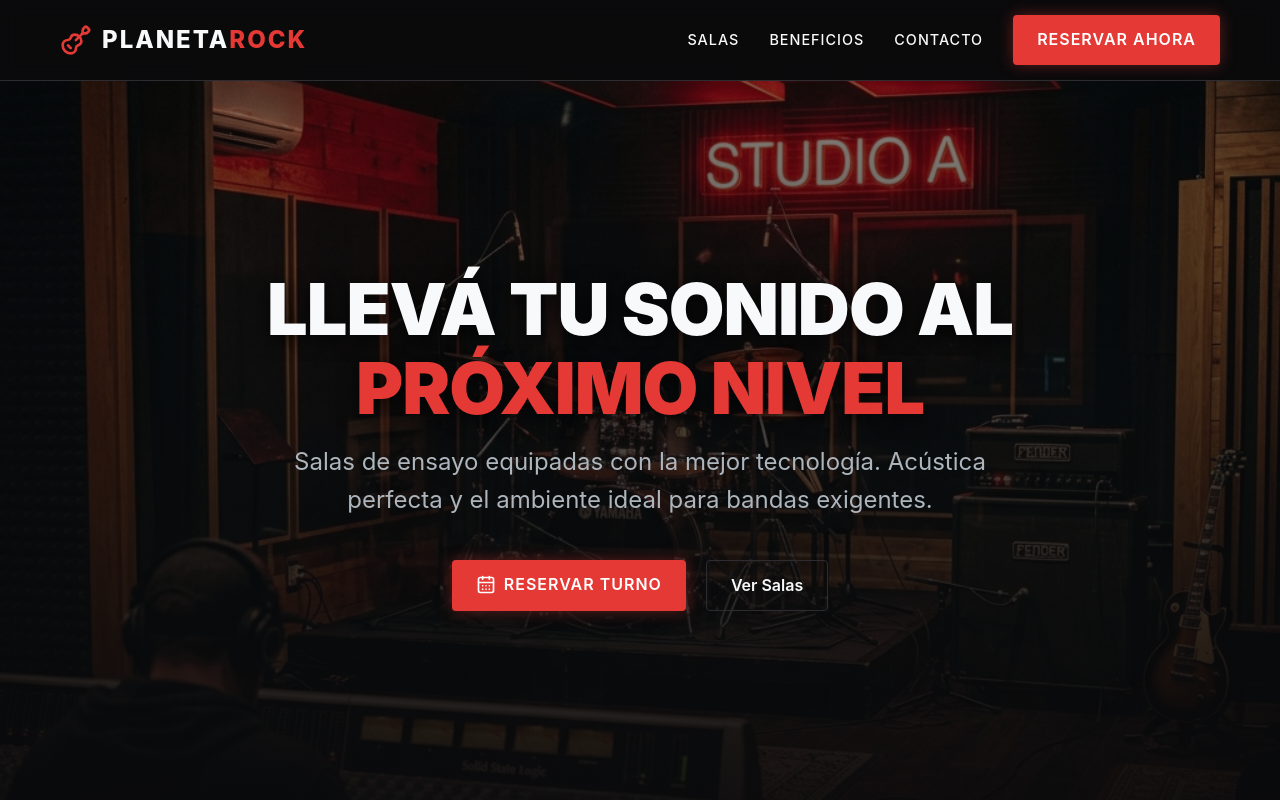
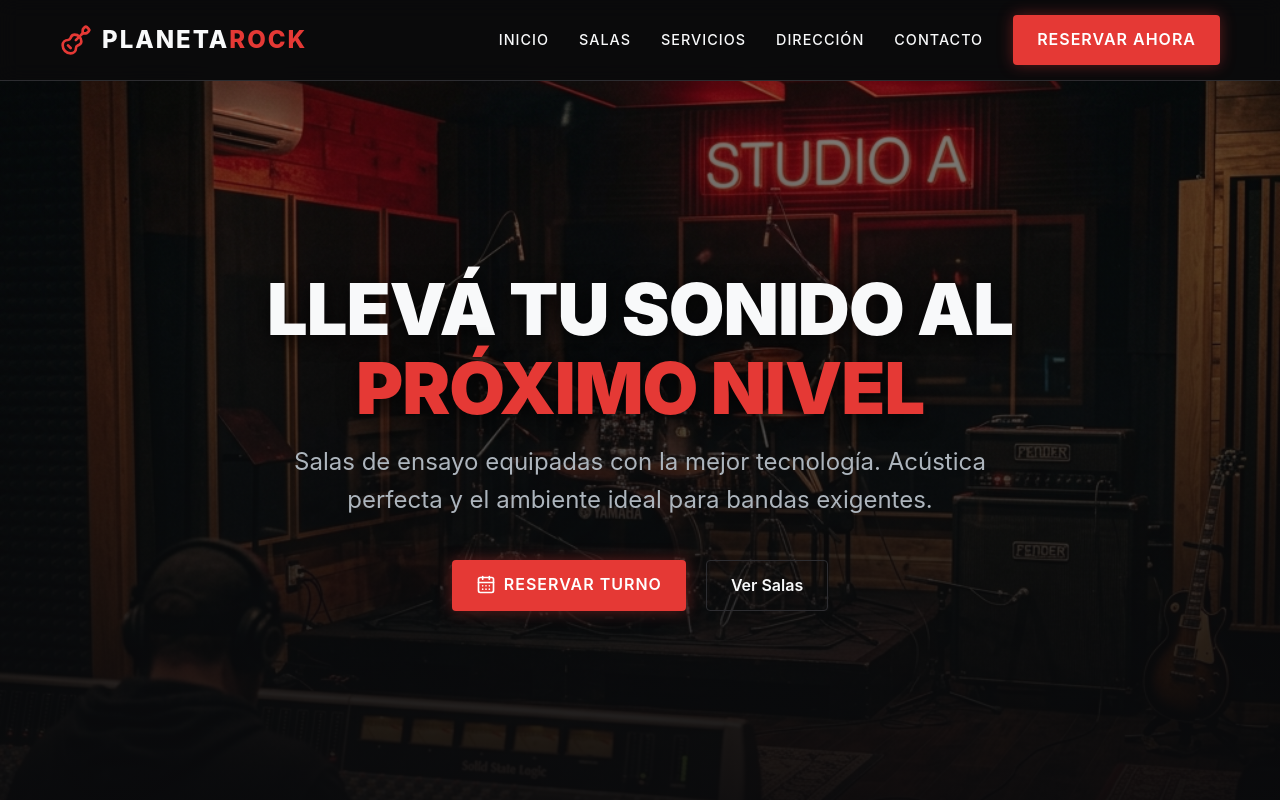
Before and after one commit to facuansin/salas-de-ensayo-app, a Next.js app: page / in a window 1280 px wide. Shown: the top 800 px of the page. Built offline with nearby package versions, Linux system fonts and the light colour scheme.

Commit message:
update header links and use official social icons

```diff
--- a/package.json
+++ b/package.json
@@ -17,7 +17,8 @@
     "next": "16.2.4",
     "prisma": "^6.19.3",
     "react": "19.2.4",
-    "react-dom": "19.2.4"
+    "react-dom": "19.2.4",
+    "react-icons": "^5.6.0"
   },
   "devDependencies": {
     "@types/node": "^20",
--- a/src/app/page.tsx
+++ b/src/app/page.tsx
@@ -71,7 +71,7 @@ export default function Home() {
       </section>
 
       {/* Info & Location Section */}
-      <section id="contacto" className={`${styles.section} ${styles.darkBg}`}>
+      <section id="direccion" className={`${styles.section} ${styles.darkBg}`}>
         <div className="container">
           <div className={styles.infoGrid}>
             <div>
--- a/src/components/Footer.tsx
+++ b/src/components/Footer.tsx
@@ -1,10 +1,11 @@
 import Link from 'next/link';
-import { Phone, Mail, Globe, MessageCircle } from 'lucide-react';
+import { Phone, Mail } from 'lucide-react';
+import { FaInstagram, FaFacebook } from 'react-icons/fa';
 import styles from './Footer.module.css';
 
 export default function Footer() {
   return (
-    <footer className={styles.footer}>
+    <footer id="contacto" className={styles.footer}>
       <div className="container">
         <div className={styles.footerContent}>
           <div className={styles.brand}>
@@ -42,7 +43,7 @@ export default function Footer() {
                 className={styles.socialBtn}
                 aria-label="Instagram"
               >
-                <MessageCircle size={24} />
+                <FaInstagram size={24} />
               </a>
               <a
                 href="https://www.facebook.com/PlanetaRockSalasDeEnsayo/"
@@ -51,7 +52,7 @@ export default function Footer() {
                 className={styles.socialBtn}
                 aria-label="Facebook"
               >
-                <Globe size={24} />
+                <FaFacebook size={24} />
               </a>
             </div>
           </div>
--- a/src/components/Header.tsx
+++ b/src/components/Header.tsx
@@ -11,9 +11,11 @@ export default function Header() {
           <span>PLANETA<span className={styles.accent}>ROCK</span></span>
         </Link>
         <nav className={styles.nav}>
+          <Link href="/" className={styles.navLink}>Inicio</Link>
           <Link href="/#salas" className={styles.navLink}>Salas</Link>
-          <Link href="/#beneficios" className={styles.navLink}>Beneficios</Link>
-          <Link href="/#contacto" className={styles.navLink}>Contacto</Link>
+          <Link href="/#servicios" className={styles.navLink}>Servicios</Link>
+          <Link href="/#direccion" className={styles.navLink}>Dirección</Link>
+          <Link href="#contacto" className={styles.navLink}>Contacto</Link>
           <Link href="/reservar" className="btn-primary">Reservar Ahora</Link>
         </nav>
       </div>
```
Also changed, not shown: 1 other file (tests, documents, lock files or other folders).
